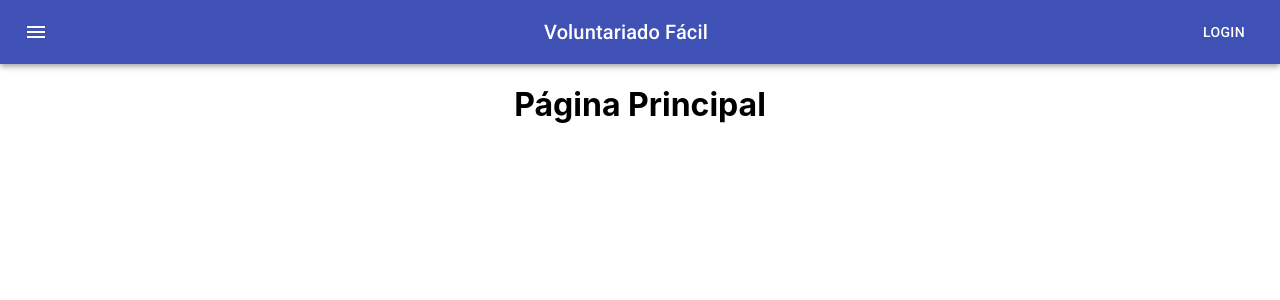
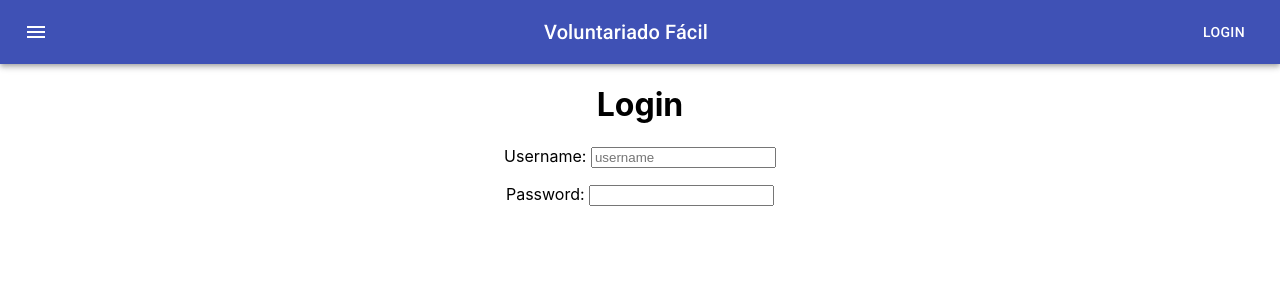
Before and after one commit to ericmadureira/voluntariado-facil, a React (Create React App) app: page /login in a window 1280 px wide. Shown: the top 300 px of the page. Built offline with nearby package versions, Linux system fonts and the light colour scheme.

Commit message:
feat: login page component
Adds a login page component and a link to it in the header.

```diff
--- a/src/App.css
+++ b/src/App.css
@@ -2,37 +2,7 @@
   text-align: center;
 }
 
-.App-logo {
-  height: 40vmin;
-  pointer-events: none;
+a {
+  color: #fff;
+  text-decoration: none;
 }
-
-@media (prefers-reduced-motion: no-preference) {
-  .App-logo {
-    animation: App-logo-spin infinite 20s linear;
-  }
-}
-
-.App-header {
-  background-color: #282c34;
-  min-height: 100vh;
-  display: flex;
-  flex-direction: column;
-  align-items: center;
-  justify-content: center;
-  font-size: calc(10px + 2vmin);
-  color: white;
-}
-
-.App-link {
-  color: #61dafb;
-}
-
-@keyframes App-logo-spin {
-  from {
-    transform: rotate(0deg);
-  }
-  to {
-    transform: rotate(360deg);
-  }
-}
--- a/src/App.js
+++ b/src/App.js
@@ -5,6 +5,7 @@ import { useTranslation } from 'react-i18next';
 import { BrowserRouter as Router, Switch, Route } from 'react-router-dom';
 
 import Home from './pages/Home';
+import Login from './pages/Login';
 import Header from './components/Header';
 
 function App() {
@@ -13,11 +14,14 @@ function App() {
 
   return (
     <Router>
-      <div className="App">
+      <div className='App'>
         <Header title={projectName} />
 
         <Switch>
-          <Route path="/">
+          <Route path='/login'>
+            <Login />
+          </Route>
+          <Route path='/'>
             <Home />
           </Route>
         </Switch>
--- a/src/components/Header.js
+++ b/src/components/Header.js
@@ -3,6 +3,7 @@ import React from 'react';
 import { makeStyles } from '@material-ui/core/styles';
 import { AppBar, Toolbar, IconButton, Typography, Button } from '@material-ui/core';
 import MenuIcon from '@material-ui/icons/Menu';
+import { Link } from 'react-router-dom';
 
 const useStyles = makeStyles(theme => ({
   toolbar: {
@@ -16,15 +17,21 @@ const Header = ({ title }) => {
 
   return (
     <header>
-      <AppBar position="static">
+      <AppBar position='static'>
         <Toolbar  className={classes.toolbar}>
-          <IconButton edge="start" color="inherit" aria-label="menu">
+          <IconButton edge='start' color='inherit' aria-label='menu'>
             <MenuIcon />
           </IconButton>
-          <Typography variant="h6" >
-            {title}
+          <Typography variant='h6' >
+            <Link to='/'>
+              {title}
+            </Link>
           </Typography>
-          <Button color="inherit">Login</Button>
+          <Button color='inherit'>
+            <Link to='/login'>
+              Login
+            </Link>
+          </Button>
         </Toolbar>
       </AppBar>
     </header>
--- /dev/null
+++ b/src/pages/Login.js
@@ -0,0 +1,25 @@
+// External
+import React from 'react';
+import { makeStyles } from '@material-ui/core/styles';
+
+const useStyles = makeStyles({});
+
+const Login = () => {
+  const classes = useStyles();
+
+  return (
+    <main>
+      <h1>Login</h1>
+      <p>
+        <span>Username: </span>
+        <input type='text' placeholder='username' />
+      </p>
+      <p>
+        <span>Password: </span>
+        <input type='password' />
+      </p>
+    </main>
+  )
+};
+
+export default Login;
```
